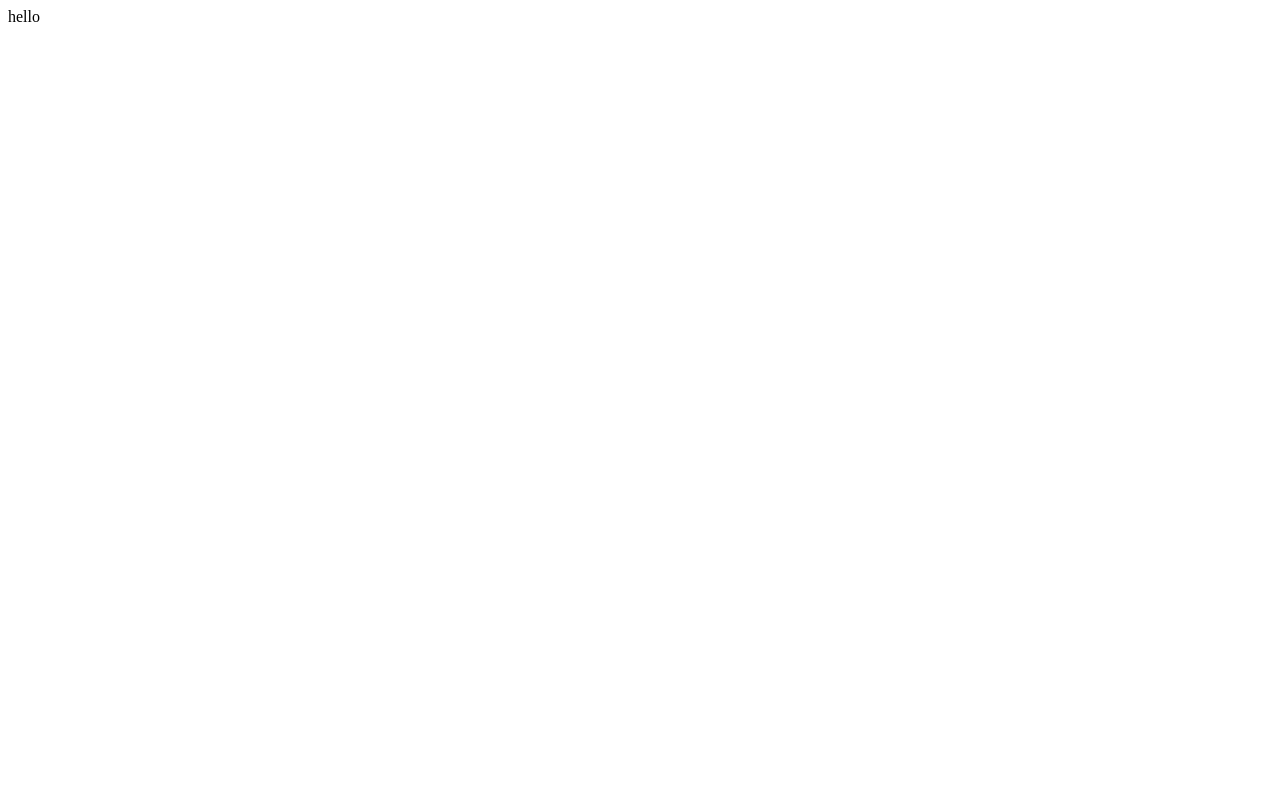
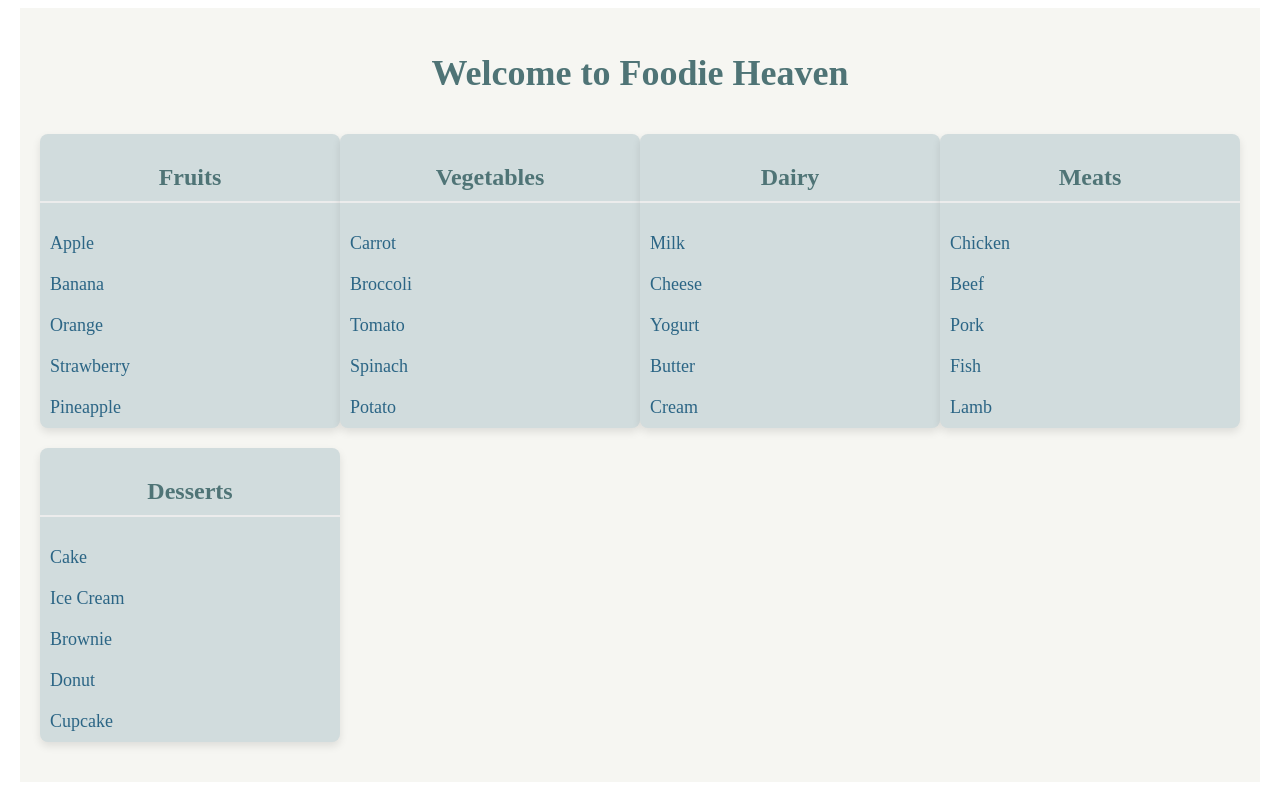
Before and after one commit to Shreejwalkaphle/CQ-Angular-Learning, an Angular app: page /homepage in a window 1280 px wide. Built offline with nearby package versions, Linux system fonts and the light colour scheme.

Commit message:
[commit-2] | sign up with google button ko working code flow. yo commit run garda java ko 'angular/application/login_flow_from_google' branch ko commit-3 lai point gareko huna parcha

```diff
--- a/src/app/app.component.html
+++ b/src/app/app.component.html
@@ -1,2 +1 @@
-hello
-<!-- <router-outlet /> -->
+<router-outlet />
--- /dev/null
+++ b/src/app/dashboard/dashboard.component.css
@@ -0,0 +1,118 @@
+body {
+  font-family: 'Arial', sans-serif;
+  margin: 0;
+  padding: 0;
+  background-color: #467aad;
+}
+
+.dashboard-container {
+  max-width: 1200px;
+  margin: 0 auto;
+  padding: 20px;
+}
+
+.header {
+  display: flex;
+  justify-content: space-between;
+  align-items: center;
+  background-color: #343a40;
+  color: rgb(225, 145, 145);
+  padding: 10px 20px;
+}
+
+.nav ul {
+  list-style: none;
+  display: flex;
+  gap: 20px;
+}
+
+.nav a {
+  text-decoration: none;
+  color: white;
+  font-weight: bold;
+  transition: color 0.3s;
+}
+
+.nav a:hover {
+  color: #ffc107;
+}
+
+.main-content {
+  padding: 20px;
+  background-color: white;
+  box-shadow: 0 2px 5px rgba(0, 0, 0, 0.1);
+}
+
+.welcome-section {
+  text-align: center;
+  margin-bottom: 30px;
+}
+
+.signup-section {
+  text-align: center;
+  margin-bottom: 30px;
+}
+
+.btn-google,
+.btn-facebook {
+  padding: 10px 20px;
+  margin: 5px;
+  border: none;
+  border-radius: 5px;
+  font-size: 16px;
+  cursor: pointer;
+  transition: background-color 0.3s;
+}
+
+.btn-google {
+  background-color: #4285f4;
+  color: white;
+}
+
+.btn-google:hover {
+  background-color: #357ae8;
+}
+
+.btn-facebook {
+  background-color: #3b5998;
+  color: white;
+}
+
+.btn-facebook:hover {
+  background-color: #2d4373;
+}
+
+.featured-section {
+  display: flex;
+  justify-content: space-around;
+  align-items: center;
+  flex-wrap: wrap;
+}
+
+
+.dish-card {
+  background-color: #483434;
+  padding: 20px;
+  margin: 15px;
+  box-shadow: 0 4px 8px rgba(0, 0, 0, 0.1);
+  text-align: center;
+  border-radius: 12px;
+  width: 280px;
+  transition: transform 0.3s;
+}
+
+.dish-card img {
+  width: 100%;
+  height: auto;
+  border-radius: 8px;
+  margin-bottom: 10px;
+}
+
+.dish-card h4 {
+  margin: 10px 0;
+  font-size: 18px;
+}
+
+.dish-card p {
+  color: #0a9a24;
+}
--- /dev/null
+++ b/src/app/dashboard/dashboard.component.html
@@ -0,0 +1,26 @@
+<div class="dashboard-container">
+  <header class="header">
+    <h1>Food Order & Delivery</h1>
+    <nav class="nav">
+      <ul>
+        <li><a href="#">Home</a></li>
+        <li><a href="#">Menu</a></li>
+        <li><a href="#">Orders</a></li>
+        <li><a href="#">Profile</a></li>
+        <li><a href="#">Contact</a></li>
+      </ul>
+    </nav>
+  </header>
+
+  <main class="main-content">
+    <div class="welcome-section">
+      <h2>Welcome to Delicious Food</h2>
+      <p>Order your favorite food and get it delivered to your doorstep!</p>
+    </div>
+
+    <div class="signup-section">
+      <button class="btn-google" (click)="signupwithgoogle()">Sign Up with Google</button>
+      <button class="btn-facebook">Sign Up with Facebook</button>
+    </div>
+  </main>
+</div>
--- /dev/null
+++ b/src/app/dashboard/dashboard.component.ts
@@ -0,0 +1,17 @@
+import { Component } from "@angular/core";
+import { SignUpWithGoogleService } from "../services/signupwithgoogle.service";
+
+@Component({
+  selector:'dashboard-component',
+  templateUrl:'./dashboard.component.html',
+  styleUrls:['./dashboard.component.css'] // Ensure this line is included
+})
+export class DashboardComponent{
+  constructor(private signupwithgoogelservice:SignUpWithGoogleService){}
+
+  signupwithgoogle(){
+    const url = this.signupwithgoogelservice.signUpWithGoogle();
+    // Redirect the browser to Google's authentication page
+    window.location.href = url;
+  }
+}
--- /dev/null
+++ b/src/app/homepage/homepage.component.css
@@ -0,0 +1,77 @@
+.homepage-container {
+  max-width: 1200px;
+  margin: 0 auto;
+  padding: 20px;
+  text-align: center;
+  background-color: #F6F6F2; /* Light blue-gray background */
+}
+
+.title {
+  font-size: 36px;
+  color: #4f7476;
+; /* Darker gray for better contrast */
+  margin-bottom: 40px;
+}
+
+.food-buckets {
+  display: flex;
+  flex-wrap: wrap;
+  justify-content: space-between;
+}
+
+.food-bucket {
+  background-color:#d1dcdd; /* White background for contrast */
+  border-radius: 8px;
+  box-shadow: 0 4px 8px rgba(0, 0, 0, 0.1);
+  margin-bottom: 20px;
+  width: 100%;
+  max-width: 300px;
+  transition: transform 0.3s;
+  cursor: pointer;
+}
+
+.food-bucket:hover {
+  transform: translateY(-5px);
+  box-shadow: 0 6px 12px rgba(0, 0, 0, 0.15); /* Slightly deeper shadow on hover */
+}
+
+.bucket-title {
+  font-size: 24px;
+  color: #4f7476; /* Darker gray for text */
+  padding: 10px;
+  border-bottom: 2px solid #ececec; /* Light border for separation */
+}
+
+.food-list {
+  list-style: none;
+  padding: 0;
+  margin: 0;
+}
+
+.food-item {
+  padding: 10px;
+  display: flex;
+  align-items: center;
+  transition: background-color 0.3s;
+}
+
+.food-item:hover {
+  background-color: #d2cfd2; /* Light blue hover effect */
+}
+
+.food-image {
+  width: 50px;
+  height: 50px;
+  border-radius: 50%;
+  margin-right: 10px;
+  transition: transform 0.3s;
+}
+
+.food-image:hover {
+  transform: scale(1.1);
+}
+
+.food-name {
+  font-size: 18px;
+  color: #2b6585; /* Medium gray for text */
+}
--- /dev/null
+++ b/src/app/homepage/homepage.component.html
@@ -0,0 +1,14 @@
+<div class="homepage-container">
+  <h1 class="title">Welcome to Foodie Heaven</h1>
+  <div class="food-buckets">
+    <div class="food-bucket" *ngFor="let bucket of foodBuckets">
+      <h2 class="bucket-title">{{ bucket.title }}</h2>
+      <ul class="food-list">
+        <li *ngFor="let item of bucket.items" class="food-item">
+          <!-- <img [src]="item.image" alt="{{ item.name }}" class="food-image" /> -->
+          <span class="food-name">{{ item.name }}</span>
+        </li>
+      </ul>
+    </div>
+  </div>
+</div>
--- /dev/null
+++ b/src/app/homepage/homepage.component.ts
@@ -0,0 +1,71 @@
+import { Component } from '@angular/core';
+
+interface FoodItem {
+  name: string;
+  image: string;
+}
+
+interface FoodBucket {
+  title: string;
+  items: FoodItem[];
+}
+
+@Component({
+  selector: 'homepage',
+  templateUrl: './homepage.component.html',
+  styleUrls: ['./homepage.component.css']
+})
+export class HomeComponent {
+  foodBuckets: FoodBucket[] = [
+    {
+      title: 'Fruits',
+      items: [
+        { name: 'Apple', image: 'assets/images/apple.jpg' },
+        { name: 'Banana', image: 'assets/images/banana.jpg' },
+        { name: 'Orange', image: 'assets/images/orange.jpg' },
+        { name: 'Strawberry', image: 'assets/images/strawberry.jpg' },
+        { name: 'Pineapple', image: 'assets/images/pineapple.jpg' }
+      ]
+    },
+    {
+      title: 'Vegetables',
+      items: [
+        { name: 'Carrot', image: 'assets/images/carrot.jpg' },
+        { name: 'Broccoli', image: 'assets/images/broccoli.jpg' },
+        { name: 'Tomato', image: 'assets/images/tomato.jpg' },
+        { name: 'Spinach', image: 'assets/images/spinach.jpg' },
+        { name: 'Potato', image: 'assets/images/potato.jpg' }
+      ]
+    },
+    {
+      title: 'Dairy',
+      items: [
+        { name: 'Milk', image: 'assets/images/milk.jpg' },
+        { name: 'Cheese', image: 'assets/images/cheese.jpg' },
+        { name: 'Yogurt', image: 'assets/images/yogurt.jpg' },
+        { name: 'Butter', image: 'assets/images/butter.jpg' },
+        { name: 'Cream', image: 'assets/images/cream.jpg' }
+      ]
+    },
+    {
+      title: 'Meats',
+      items: [
+        { name: 'Chicken', image: 'assets/images/chicken.jpg' },
+        { name: 'Beef', image: 'assets/images/beef.jpg' },
+        { name: 'Pork', image: 'assets/images/pork.jpg' },
+        { name: 'Fish', image: 'assets/images/fish.jpg' },
+        { name: 'Lamb', image: 'assets/images/lamb.jpg' }
+      ]
+    },
+    {
+      title: 'Desserts',
+      items: [
+        { name: 'Cake', image: 'assets/images/cake.jpg' },
+        { name: 'Ice Cream', image: 'assets/images/ice-cream.jpg' },
+        { name: 'Brownie', image: 'assets/images/brownie.jpg' },
+        { name: 'Donut', image: 'assets/images/donut.jpg' },
+        { name: 'Cupcake', image: 'assets/images/cupcake.jpg' }
+      ]
+    }
+  ];
+}
--- /dev/null
+++ b/src/app/services/signupwithgoogle.service.ts
@@ -0,0 +1,18 @@
+import { HttpClient } from "@angular/common/http";
+import { Injectable } from "@angular/core";
+
+@Injectable()
+export class SignUpWithGoogleService{
+
+  private clientId = '1094531298396-26cq219g5330791u1hurfh66og9456qo.apps.googleusercontent.com'; // Replace with your Google Client ID
+  private redirectUri = 'http://localhost:8080/shreejwal/returnedfromgoogle'; // Your redirect URI
+  private scope = 'profile email';
+
+  signUpWithGoogle(): string {
+    const authUrl = 'https://accounts.google.com/o/oauth2/v2/auth';
+    const responseType = 'code'; // or 'code' for server-side flow
+
+    const url = `${authUrl}?client_id=${this.clientId}&redirect_uri=${this.redirectUri}&response_type=${responseType}&scope=${this.scope}`;
+    return url;
+  }
+}
--- a/src/index.html
+++ b/src/index.html
@@ -6,6 +6,7 @@
   <base href="/">
   <meta name="viewport" content="width=device-width, initial-scale=1">
   <link rel="icon" type="image/x-icon" href="favicon.ico">
+  <script src="https://apis.google.com/js/platform.js" async defer></script>
 </head>
 <body>
   <app-root></app-root>
```
Also changed, not shown: src/app/app.module.ts (+13 -3 lines), src/app/dashboard/tree.jpg (added), src/assets/tree.jpg (added).
